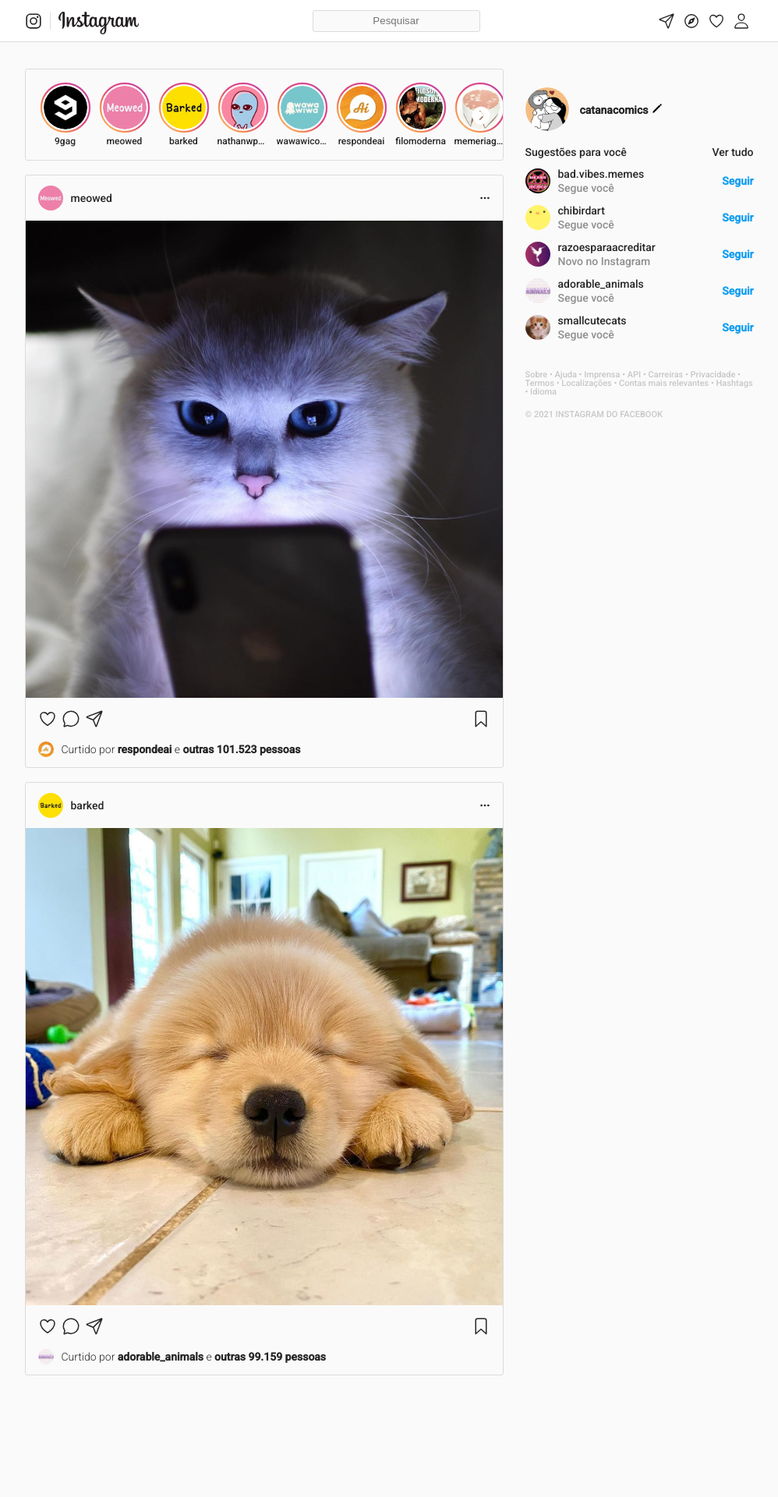
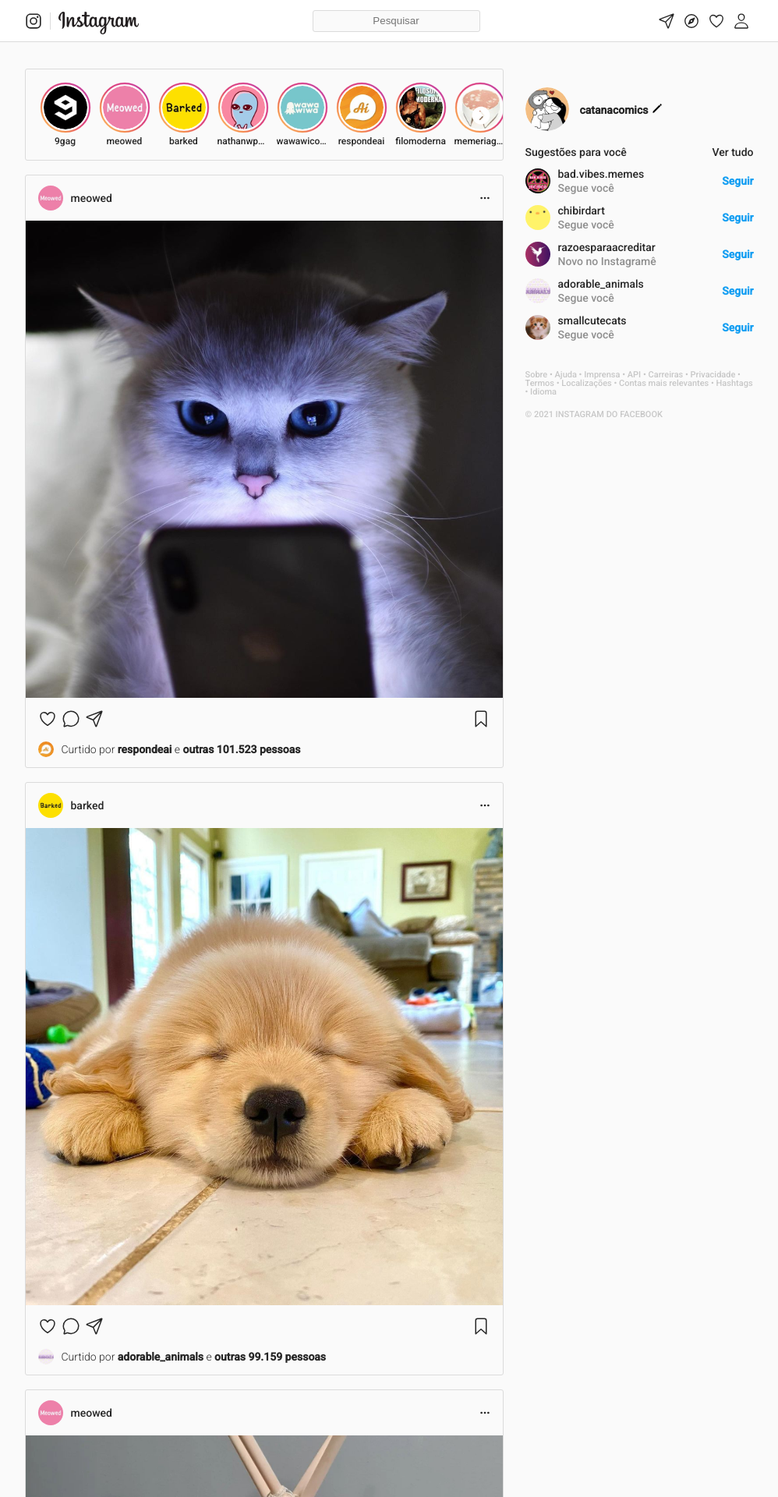
Before and after one commit to zarzana/projeto7-instagramreact, a JavaScript app: page / in a window 1280 px wide. Shown: the top 1920 px of the page at 78% size, without its empty margins (141-1139 px from the left). Before the commit the page ends 1782 px from the top, so only its background shows below. Built offline with nearby package versions, Linux system fonts and the light colour scheme.

Commit message:
Implemented map rendering of repeated elements.

```diff
--- a/src/components/Posts.js
+++ b/src/components/Posts.js
@@ -1,8 +1,18 @@
 export default function Posts() {
+
+    const feedPosts = [
+        { username: "meowed", image: "assets/img/gato-telefone.svg", likeusername: "respondeai", likenumber: "101.523" },
+        { username: "barked", image: "assets/img/dog.svg", likeusername: "adorable_animals", likenumber: "99.159" },
+        { username: "meowed", image: "assets/img/cat-hut.jpg", likeusername: "barked", likenumber: "152.092" },
+    ]
+
     return (
         <div class="posts">
-            <Post username="meowed" image="assets/img/gato-telefone.svg" likeusername="respondeai" likenumber="101.523" />
-            <Post username="barked" image="assets/img/dog.svg" likeusername="adorable_animals" likenumber="99.159" />
+
+            {feedPosts.map((foodPost) =>
+                <Post key={foodPost.username} username={foodPost.username} image={foodPost.image}
+                    likeusername={foodPost.likeusername} likenumber={foodPost.likenumber} />)}
+
         </div>
     )
 }
--- a/src/components/Stories.js
+++ b/src/components/Stories.js
@@ -1,14 +1,21 @@
 export default function Stories() {
+
+    const storyUsers = [
+        "9gag",
+        "meowed",
+        "barked",
+        "nathanwpylestrangeplanet",
+        "wawawicomics",
+        "respondeai",
+        "filomoderna",
+        "memeriagourmet"
+    ]
+
     return (
         <div class="stories">
-            <Story username="9gag" />
-            <Story username="meowed" />
-            <Story username="barked" />
-            <Story username="nathanwpylestrangeplanet" />
-            <Story username="wawawicomics" />
-            <Story username="respondeai" />
-            <Story username="filomoderna" />
-            <Story username="memeriagourmet" />
+
+            {storyUsers.map((user) => <Story key={user} username={user} />)}
+
             <div class="setinha">
                 <ion-icon name="chevron-forward-circle"></ion-icon>
             </div>
--- a/src/components/Suggestions.js
+++ b/src/components/Suggestions.js
@@ -1,15 +1,24 @@
 export default function Suggestions() {
+
+    const userSuggestions = [
+        { username: "bad.vibes.memes", description: "Segue você" },
+        { username: "chibirdart", description: "Segue você" },
+        { username: "razoesparaacreditar", description: "Novo no Instagramê" },
+        { username: "adorable_animals", description: "Segue você" },
+        { username: "smallcutecats", description: "Segue você" }
+    ]
+
     return (
         <div class="sugestoes">
             <div class="titulo">
                 Sugestões para você
                 <div>Ver tudo</div>
             </div>
-            <Suggestion username="bad.vibes.memes" description="Segue você" />
-            <Suggestion username="chibirdart" description="Segue você" />
-            <Suggestion username="razoesparaacreditar" description="Novo no Instagram" />
-            <Suggestion username="adorable_animals" description="Segue você" />
-            <Suggestion username="smallcutecats" description="Segue você" />
+
+            {userSuggestions.map((userSuggestion) =>
+                <Suggestion key={userSuggestion.username} username={userSuggestion.username}
+                    description={userSuggestion.description} />)}
+
         </div>
     )
 }
```
Also changed, not shown: public/assets/img/cat-hut.jpg (added).
